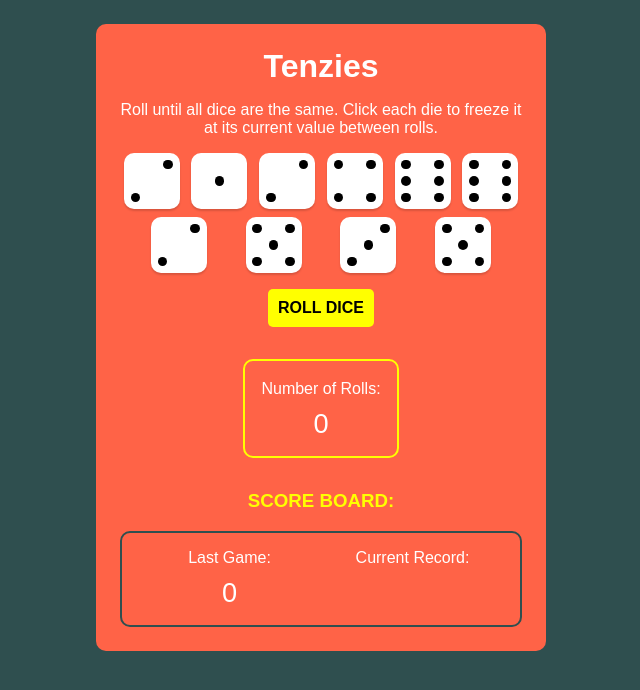
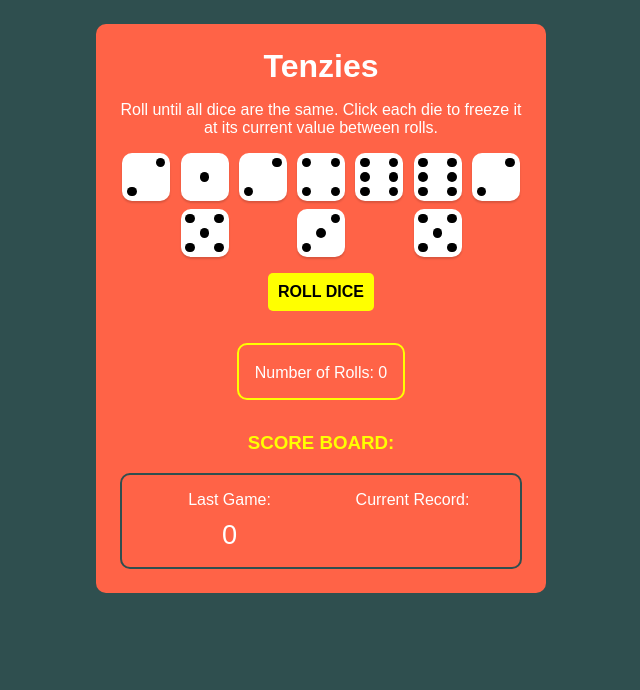
Before and after one commit to luisafalcao/tenzies-game, a React (Vite) app: page / in a window 1280 px wide. Shown: the top 690 px of the page, without its empty margins (319-959 px from the left). Built offline with nearby package versions, Linux system fonts and the light colour scheme; a web font is replaced by a local one.

Commit message:
Width of dice

```diff
--- a/src/App.jsx
+++ b/src/App.jsx
@@ -111,8 +111,7 @@ export default function App() {
 
             <div className="container--rolls">
                 <div className="rolls">
-                    <p>Number of Rolls:</p>
-                    <p className="digits">{currentRollCount}</p>
+                    <p>Number of Rolls: {currentRollCount}</p>
                 </div>
             </div>
 
--- a/src/components/Die.css
+++ b/src/components/Die.css
@@ -5,8 +5,8 @@
 
     cursor: pointer;
     background-color: #FFFFFF;
-    height: 3.5rem;
-    width: 3.5rem;
+    height: 3rem;
+    width: 3rem;
     border-radius: 10px;
     box-shadow: 0px 2px 2px rgba(0, 0, 0, 0.15);
     grid-template-areas:
```
